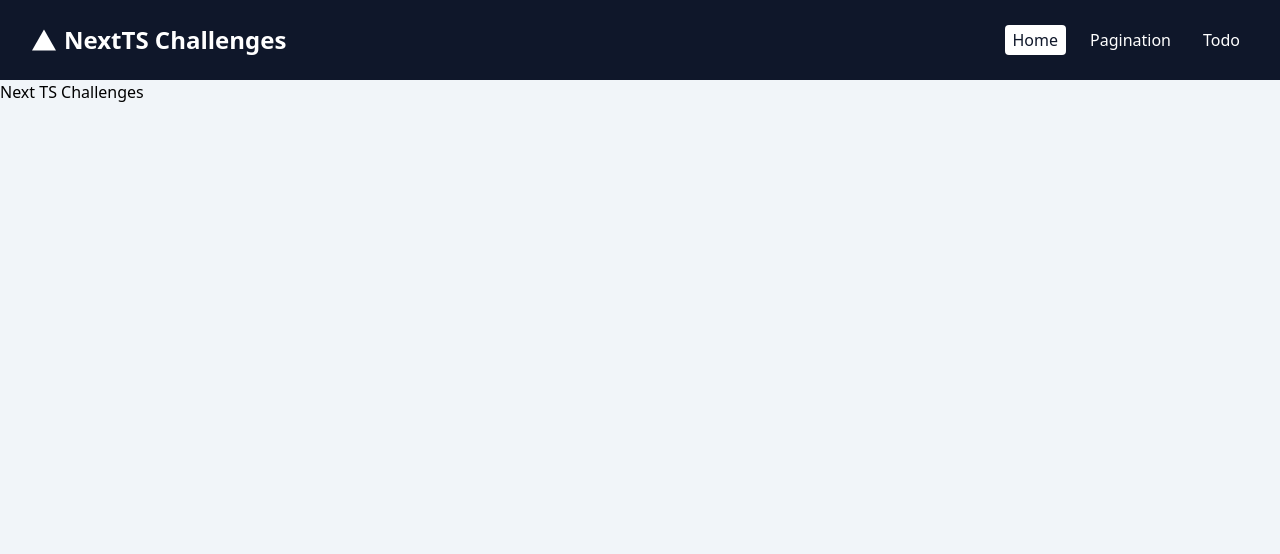
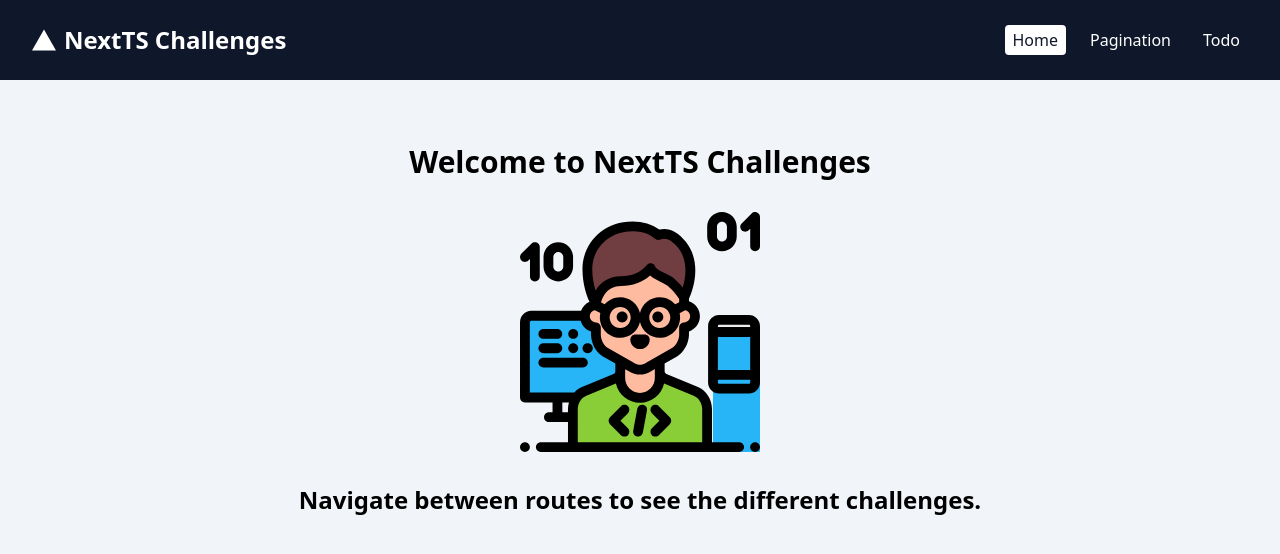
Before and after one commit to nimayaghouti/nextjs-ts-challenges, a Next.js app: page / in a window 1280 px wide. Shown: the top 554 px of the page. Built offline with nearby package versions, Linux system fonts and the light colour scheme.

Commit message:
feat: home page designed

```diff
--- a/app/page.tsx
+++ b/app/page.tsx
@@ -1,5 +1,16 @@
+import ProgrammerIcon from "@/assets/svg/ProgrammerIcon";
 const Home = () => {
-  return <h1>Next TS Challenges</h1>;
+  return (
+    <div className="pt-16 flex flex-col justify-center items-center text-center gap-8">
+      <h1 className="font-bold text-3xl">Welcome to NextTS Challenges</h1>
+      <div className="w-60 h-60 [&_*]:h-full [&_*]:w-full">
+        <ProgrammerIcon />
+      </div>
+      <h3 className="font-bold text-2xl">
+        Navigate between routes to see the different challenges.
+      </h3>
+    </div>
+  );
 };
 
 export default Home;
```
